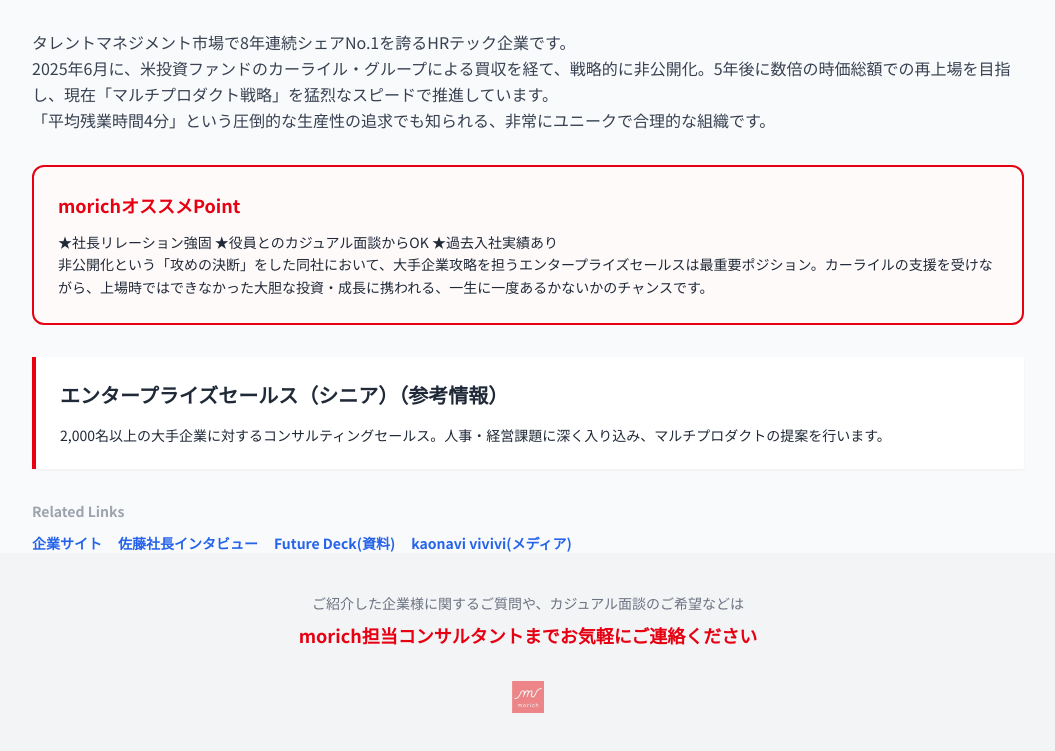
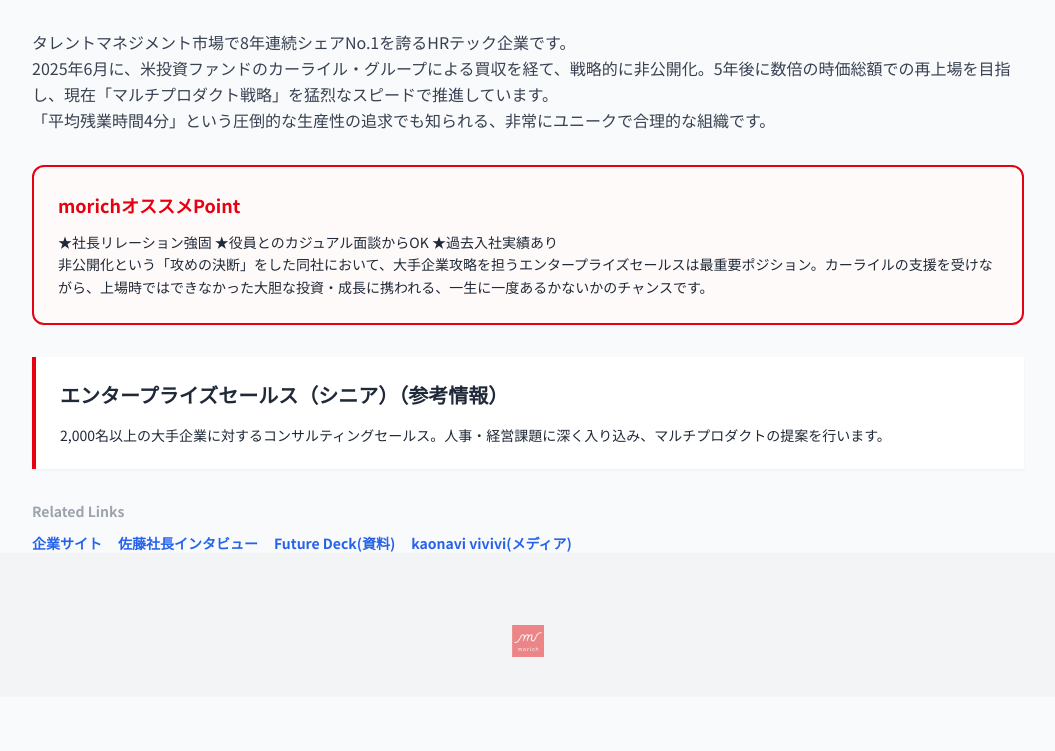
Before and after one commit to morich-inc/abe, a plain HTML site: page index.html in a window 1280 px wide. Shown: the part 7571-8322 px from the top of the page, without its empty margins (112-1167 px from the left). Drawn offline with nearby package versions, Linux system fonts and the light colour scheme.

Commit message:
Remove text from footer in index.html
Removed contact information and inquiries from footer.

```diff
--- a/index.html
+++ b/index.html
@@ -451,8 +451,6 @@
     </main>
 
     <footer class="bg-gray-100 py-10 text-center">
-        <p class="text-sm text-gray-500 mb-2">ご紹介した企業様に関するご質問や、カジュアル面談のご希望などは</p>
-        <p class="text-lg font-bold morich-red">morich担当コンサルタントまでお気軽にご連絡ください</p>
         <div class="mt-8">
             <img src="morich_logo.jpg" alt="morich logo" class="h-8 mx-auto opacity-50">
         </div>
```
